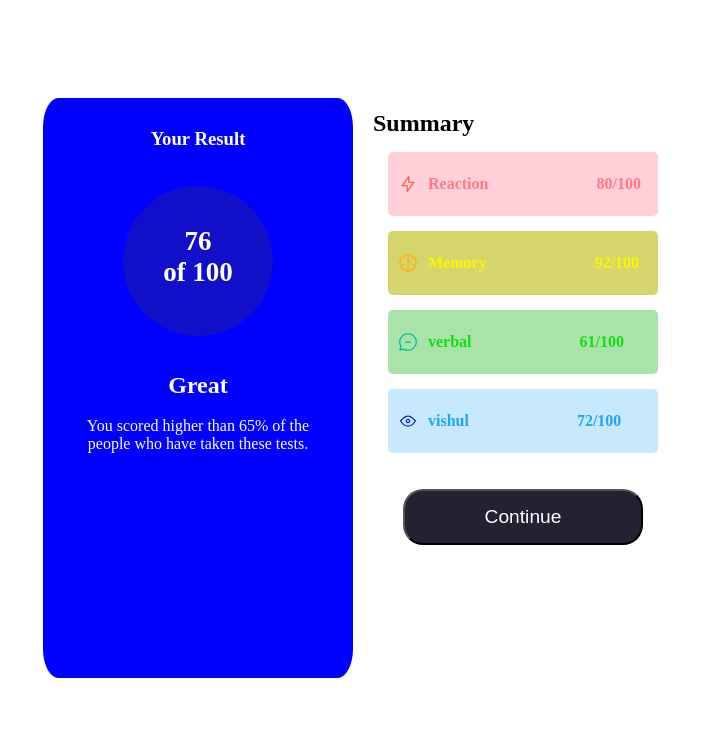
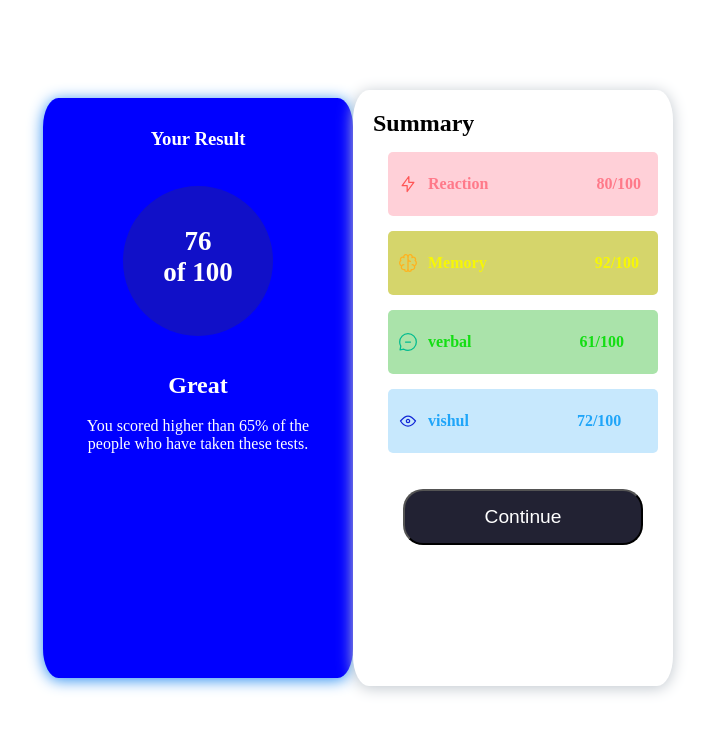
Before and after one commit to neerajpanchal004/Project-1, a plain HTML site: page index.html in a window 1280 px wide. Shown: the whole page, without its empty margins (282-992 px from the left). Drawn offline with Linux system fonts and the light colour scheme.

Commit message:
added shadow

```diff
--- a/style.css
+++ b/style.css
@@ -8,16 +8,10 @@
     align-items:center ;
     margin-top: 7%;
     flex-wrap: wrap;
+    background-color: white;
 
 }
-.white-box:hover {
-    box-shadow: 0px 2px 15px rgb(191, 198, 205);
-    transition: all 0.5s;
-  }
-  .blue-box:hover {
-    box-shadow: 0px 2px 15px rgb(39, 140, 241);
-    transition: all 0.5s;
-  }
+
 .blue-box{
     background-color: blue;
     width: 250px;
@@ -26,6 +20,8 @@
     border-radius: 5%;
     padding: 30px;
     color: white;
+    box-shadow: 0px 2px 15px rgb(39, 140, 241);
+    transition: all 0.5s;
 
 }
 
@@ -47,6 +43,8 @@
     padding-left: 20px;
     padding-top:20px ;
     border-radius:5% ;
+    box-shadow: 0px 2px 15px rgb(191, 198, 205);
+    transition: all 0.5s;
 
 
 }
```
